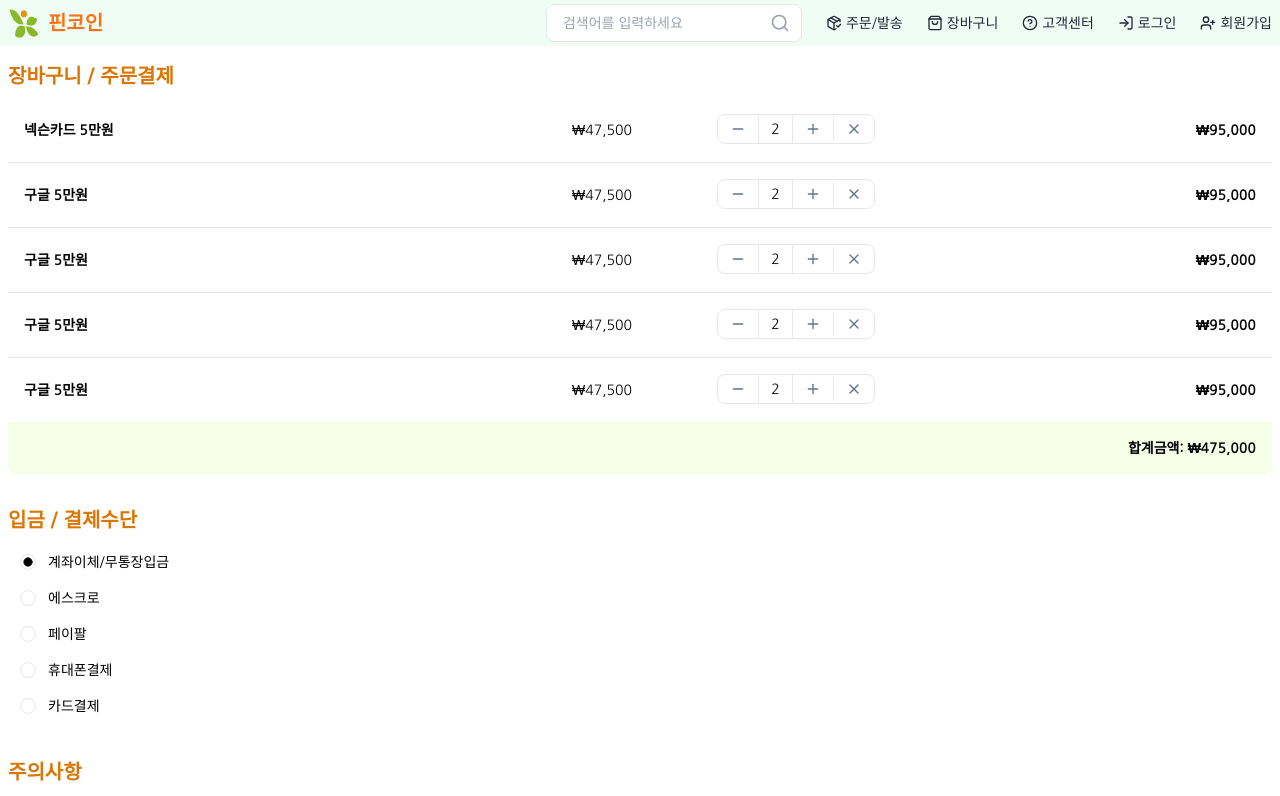
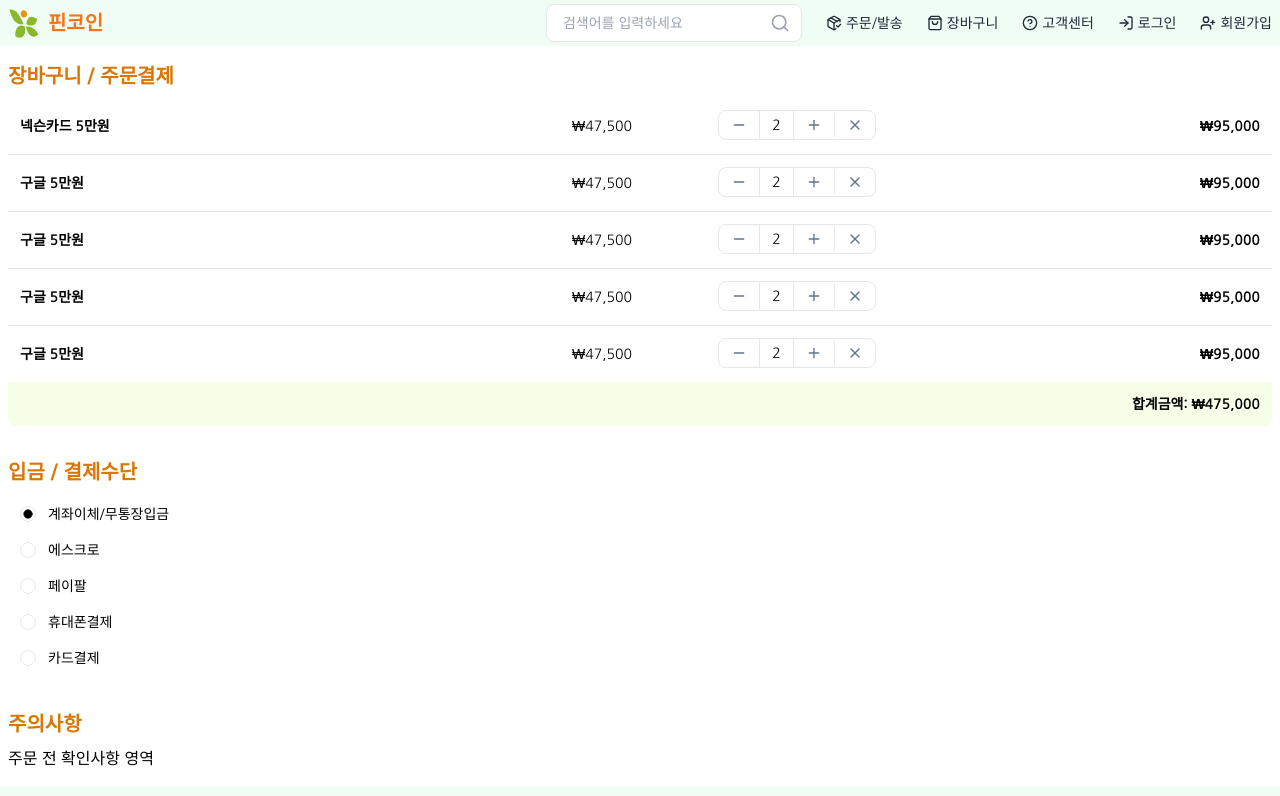
Before and after one commit to mairoo/guava, a Next.js app: page /shop/cart in a window 1280 px wide. Shown: the top 796 px of the page. Built offline with nearby package versions, Linux system fonts and the light colour scheme.

Commit message:
FlexColumn spacing

```diff
--- a/src/app/auth/sign-up/page.tsx
+++ b/src/app/auth/sign-up/page.tsx
@@ -3,7 +3,7 @@ import React from 'react';
 
 const SignUpPage = () => {
   return (
-    <FlexColumn spacing={2} marginY={2}>
+    <FlexColumn marginY={2}>
       <FlexRow>123</FlexRow>
     </FlexColumn>
   );
--- a/src/app/orders/page.tsx
+++ b/src/app/orders/page.tsx
@@ -59,7 +59,7 @@ const OrderListPage = () => {
   ];
 
   return (
-    <FlexColumn spacing={0}>
+    <FlexColumn>
       <TitledSection title="주문 및 발송 내역">
         <OrderList orders={orders} />
       </TitledSection>
--- a/src/app/page.tsx
+++ b/src/app/page.tsx
@@ -112,7 +112,7 @@ const bestsellers = [
 ];
 
 const Page = () => (
-  <FlexColumn spacing={2}>
+  <FlexColumn>
     <TitledSection title="오늘의 최저가 상품권">
       <ProductGrid gap={2} py={0}>
         {products.map((product) => (
--- a/src/app/shop/cart/page.tsx
+++ b/src/app/shop/cart/page.tsx
@@ -53,7 +53,7 @@ const CartPage = () => {
         {cartItems.map((item) => (
           <div
             key={item.id}
-            className="grid grid-cols-4 gap-4 p-4 items-center hover:bg-slate-50 transition-colors"
+            className="grid grid-cols-4 gap-4 p-3 items-center hover:bg-slate-50 transition-colors"
           >
             <div className="text-sm font-semibold">{item.name}</div>
             <div className="text-sm text-right">
@@ -79,7 +79,7 @@ const CartPage = () => {
           </div>
         ))}
       </div>
-      <div className="flex justify-end p-4 bg-lime-50 rounded-b-lg">
+      <div className="flex justify-end p-3 bg-lime-50 rounded-b-lg">
         <div className="text-sm font-semibold">
           합계금액: {formatKRW.format(totalAmount)}
         </div>
@@ -135,7 +135,7 @@ const CartPage = () => {
   );
 
   return (
-    <FlexColumn spacing={0}>
+    <FlexColumn>
       <TitledSection title="장바구니 / 주문결제">
         {DesktopView}
         {MobileView}
--- a/src/app/shop/category/[slug]/page.tsx
+++ b/src/app/shop/category/[slug]/page.tsx
@@ -55,7 +55,7 @@ const warningContent = `
 
 const CategoryDetailPage = () => {
   return (
-    <FlexColumn spacing={2} marginY={2}>
+    <FlexColumn marginY={2}>
       <Card className="w-full border border-yellow-200 bg-yellow-50 shadow-none p-1">
         <div className="prose prose-sm max-w-none">
           <ReactMarkdown>{warningContent}</ReactMarkdown>
--- a/src/app/shop/product/[id]/[code]/page.tsx
+++ b/src/app/shop/product/[id]/[code]/page.tsx
@@ -173,7 +173,7 @@ const ProductDetailPage = () => {
   const productDescription = <ProductDescription />;
 
   return (
-    <FlexColumn spacing={2} marginY={2} className="w-full">
+    <FlexColumn marginY={2} className="w-full">
       <Breadcrumbs items={breadcrumbItems} marginY={1} />
       {isDesktop ? (
         <div className="grid grid-cols-[2fr,1fr] gap-8 w-full">
```
